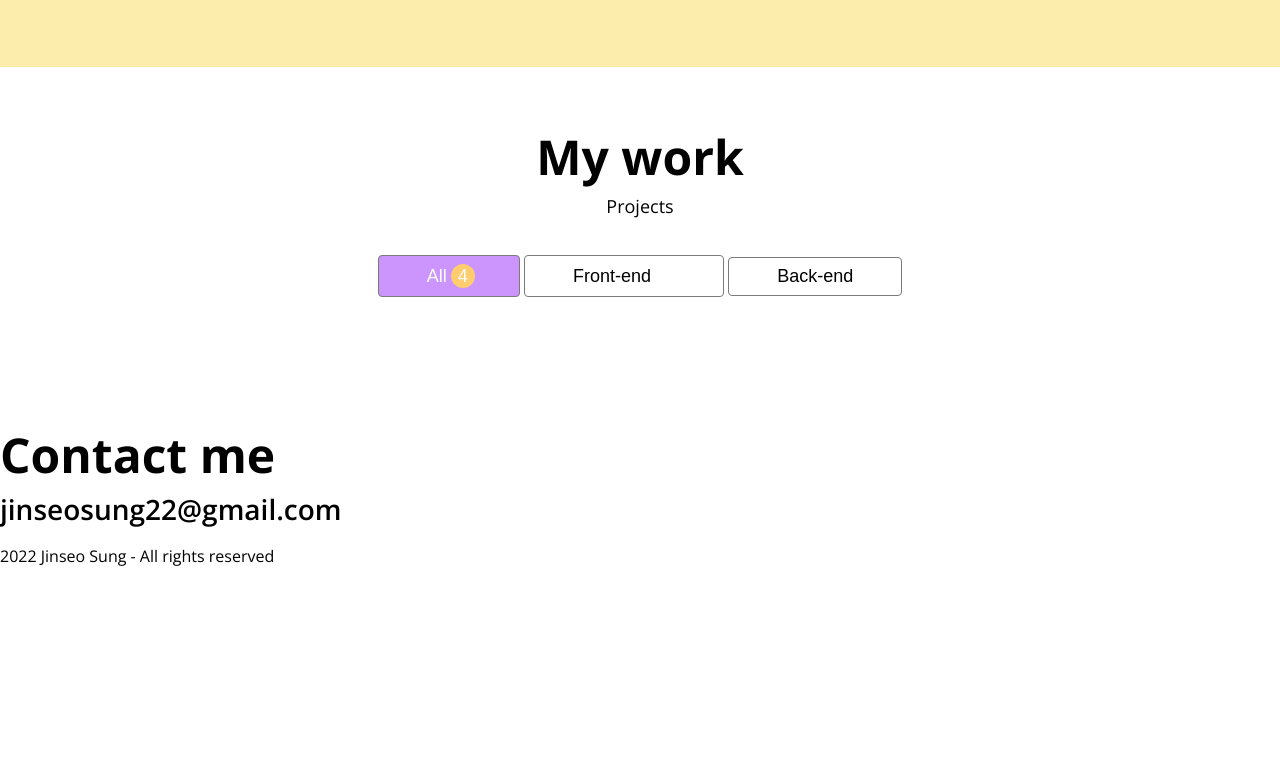
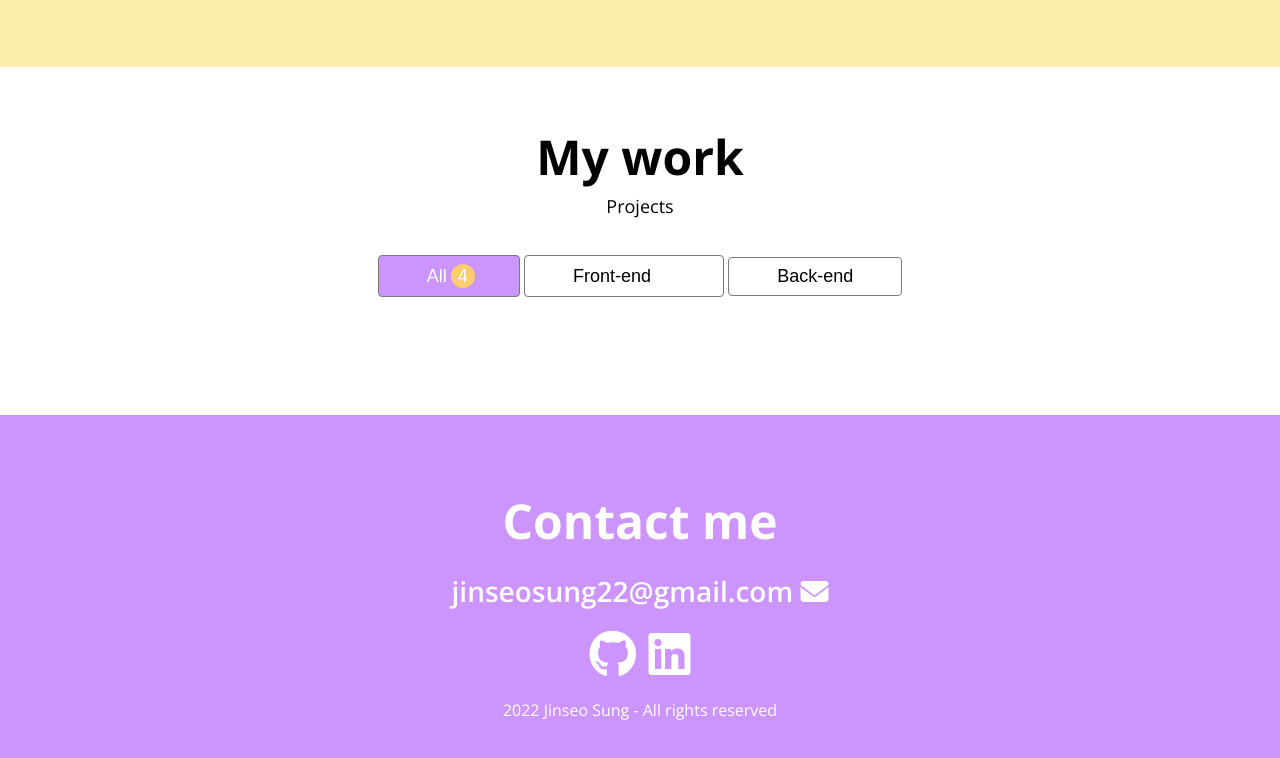
Before and after one commit to jinseosung/Jinseo-s-portfolio, a plain HTML site: page index.html in a window 1280 px wide. Shown: the part 1543-2301 px from the top of the page. Before the commit the page ends 2110 px from the top, so only its background shows below. Drawn offline with nearby package versions, Linux system fonts and the light colour scheme.

Commit message:
CSS : Contact

```diff
--- a/index.html
+++ b/index.html
@@ -190,7 +190,7 @@
     </section>
 
     <!-- Contact -->
-    <section id="contact">
+    <section id="contact" class="section">
       <h1 class="contact__title">Contact me</h1>
       <h2 class="contact__email">
         jinseosung22@gmail.com
--- a/style.css
+++ b/style.css
@@ -335,3 +335,32 @@ h3 {
   opacity: 0;
   transition: all var(--animation-duration) ease-in;
 }
+
+/* Contact */
+#contact {
+  background-color: var(--color-violet);
+}
+
+.contact__title,
+.contact__email,
+.contact__rights {
+  color: var(--color-white);
+}
+
+.contact__title {
+  margin: 32px 0;
+}
+
+.contact__links {
+  margin: 24px 0;
+  font-size: var(--font-large);
+}
+
+.contact__links i {
+  transition: all var(--animation-duration) ease-in;
+}
+
+.contact__links i:hover {
+  transform: scale(1.1);
+  color: var(--color-yellow);
+}
```
